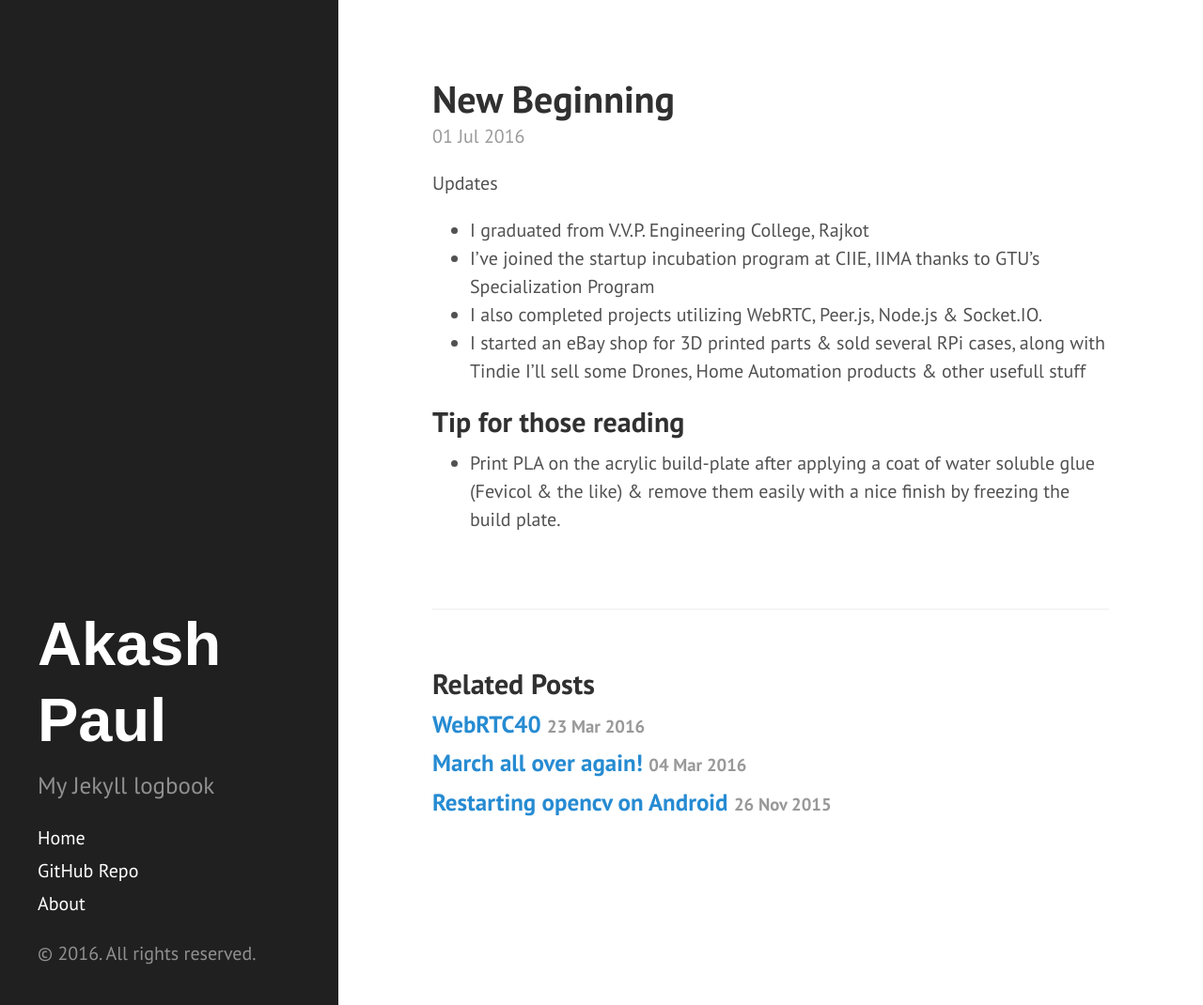
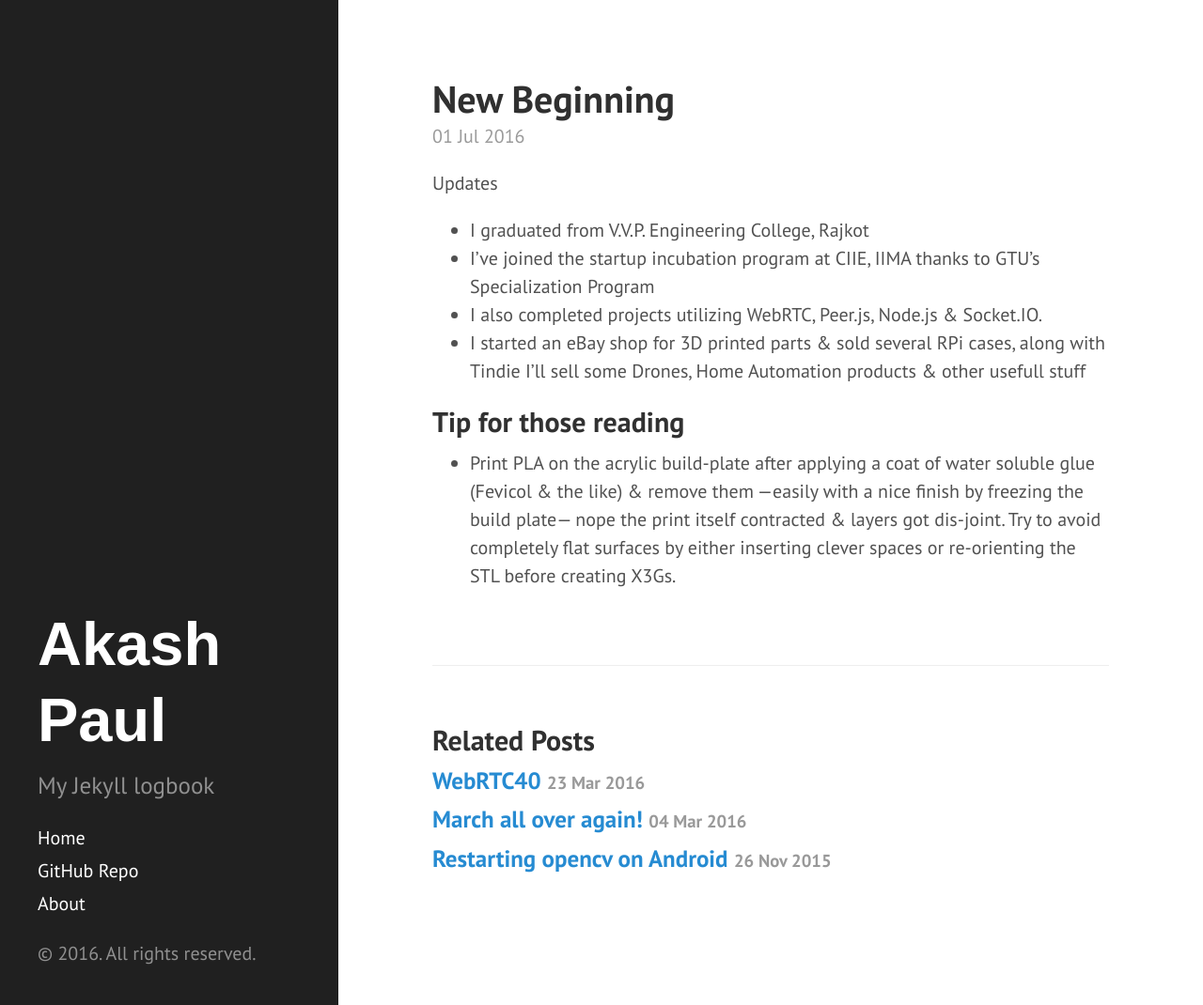
Before and after one commit to iakashpaul/iakashpaul.github.io, a Jekyll site: the page built from _posts/2016-07-01-New Beginning.md, in a window 1280 px wide and 1070 px high. Shown: the whole window at 94% size. Built offline with Jekyll 4.4.1, drawn with Linux system fonts in a browser that asks for light colours.

Commit message:
Update 2016-07-01-New Beginning.md

```diff
--- a/_posts/2016-07-01-New Beginning.md
+++ b/_posts/2016-07-01-New Beginning.md
@@ -13,4 +13,4 @@ Updates
 
 Tip for those reading
 ------
-* Print PLA on the acrylic build-plate after applying a coat of water soluble glue (Fevicol & the like) & remove them easily with a nice finish by freezing the build plate.
+* Print PLA on the acrylic build-plate after applying a coat of water soluble glue (Fevicol & the like) & remove them ---easily with a nice finish by freezing the build plate--- nope the print itself contracted & layers got dis-joint. Try to avoid completely flat surfaces by either inserting clever spaces or re-orienting the STL before creating X3Gs.
```
